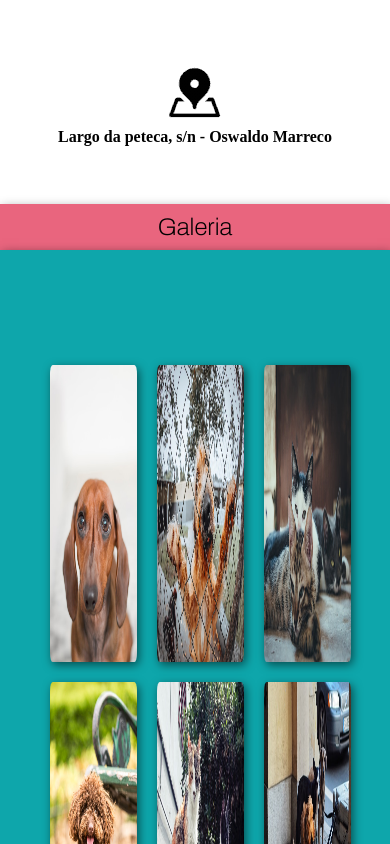
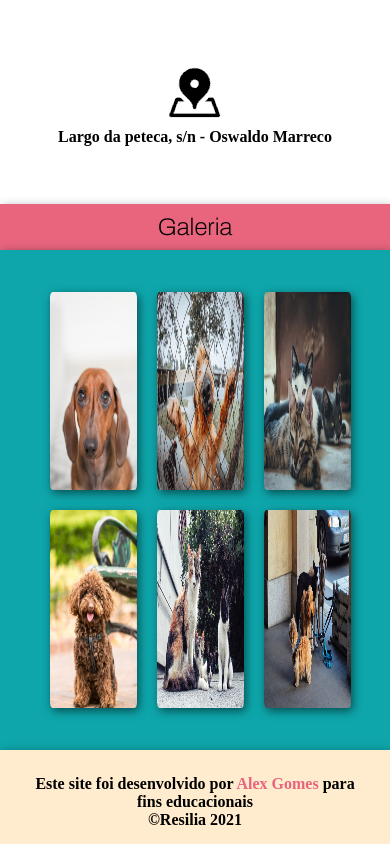
Before and after one commit to AlexGo2/AdoteAqui, a plain HTML site: page index.html in a window 390 px wide. Shown: the part 1156-2000 px from the top of the page. Drawn offline with Linux system fonts and the light colour scheme.

Commit message:
media query

```diff
--- a/adote.css
+++ b/adote.css
@@ -230,3 +230,36 @@ footer a {
 footer a:hover {
     color: #b5b5c0;
 }
+
+@media ( max-width: 500px) {
+
+.logo {
+display: none;
+}
+
+.link {
+
+}
+
+.galeria {
+    display: flex;
+    flex-flow: column wrap;
+    width: 100%;
+    height: 500px;
+}
+
+.galeria-container {
+    display: flex;
+    flex-flow: column wrap;
+    height: 500px;
+    width: 100%;
+}
+
+.galeria img {
+    display: flex;
+    flex-flow: column wrap;
+}
+
+
+
+}
```
